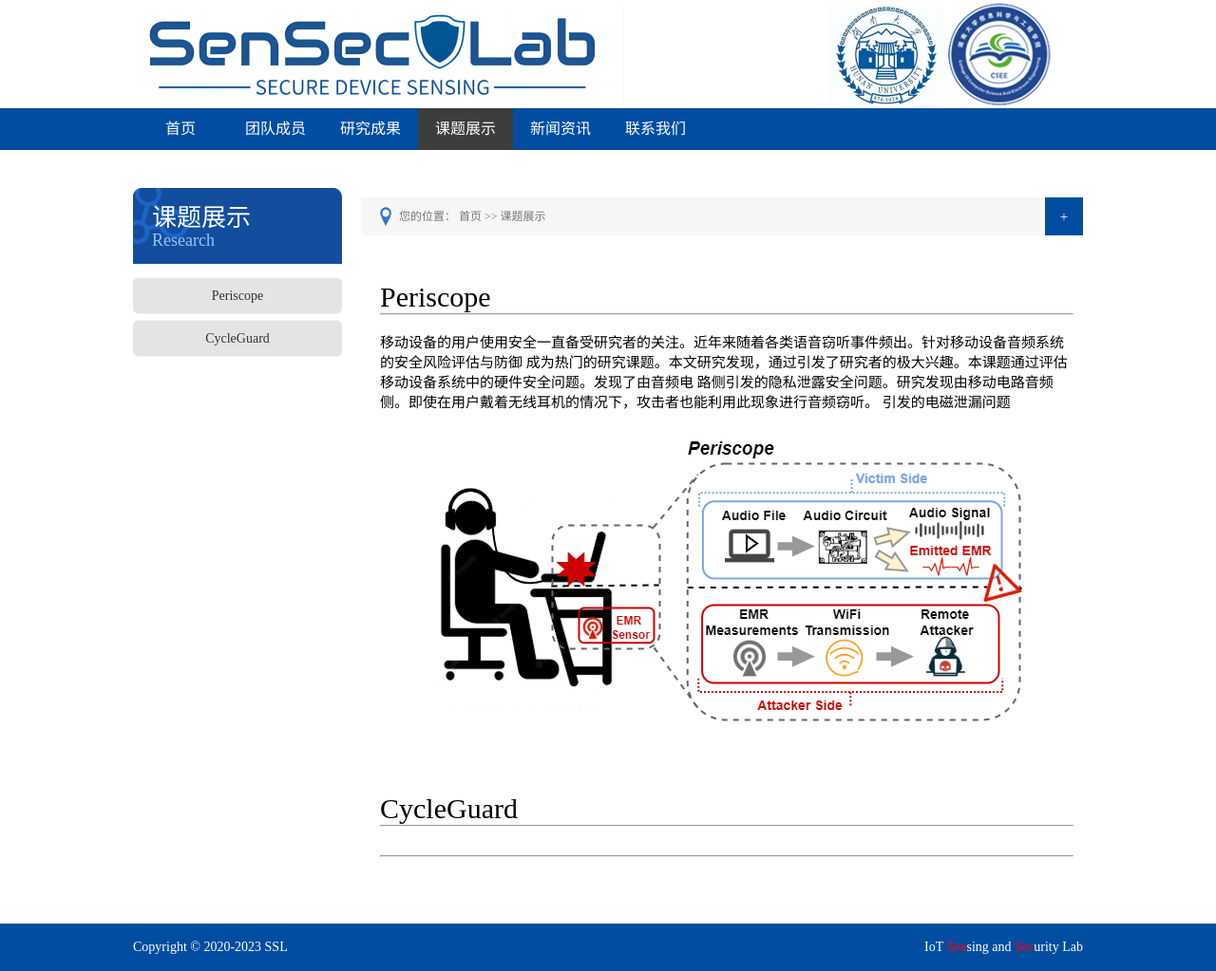
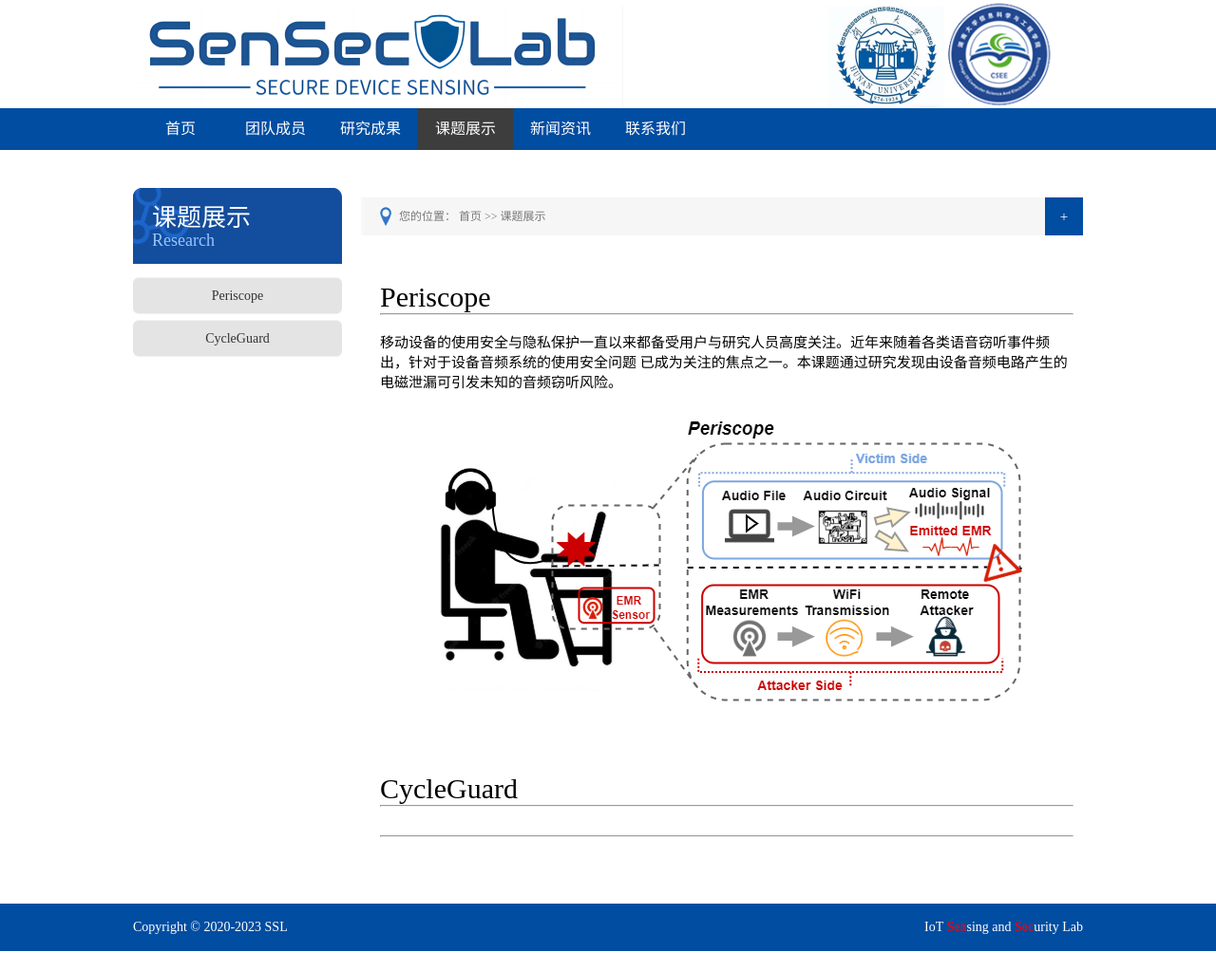
Before and after one commit to senseclab/senseclab.github.io, a Jekyll site: the page built from pages/research.html, in a window 1280 px wide. Shown: the whole page at 95% size. Built offline with Jekyll 4.4.1, drawn with Linux system fonts in a browser that asks for light colours; after the commit the page ends 1002 px from its top, so only the background shows below that.

Commit message:
Update research.html

```diff
--- a/pages/research.html
+++ b/pages/research.html
@@ -15,10 +15,9 @@ description: 课题展示
       <h1>Periscope</h1>
       <hr>
       <br>
-      <p>移动设备的用户使用安全一直备受研究者的关注。近年来随着各类语音窃听事件频出。针对移动设备音频系统的安全风险评估与防御
-      成为热门的研究课题。本文研究发现，通过引发了研究者的极大兴趣。本课题通过评估移动设备系统中的硬件安全问题。发现了由音频电
-      路侧引发的隐私泄露安全问题。研究发现由移动电路音频侧。即使在用户戴着无线耳机的情况下，攻击者也能利用此现象进行音频窃听。
-      引发的电磁泄漏问题</p>
+      <p>移动设备的使用安全与隐私保护一直以来都备受用户与研究人员高度关注。近年来随着各类语音窃听事件频出，针对于设备音频系统的使用安全问题
+        已成为关注的焦点之一。本课题通过研究发现由设备音频电路产生的电磁泄漏可引发未知的音频窃听风险。
+        </p>
       <br>
       <table>
         <tr>
```
